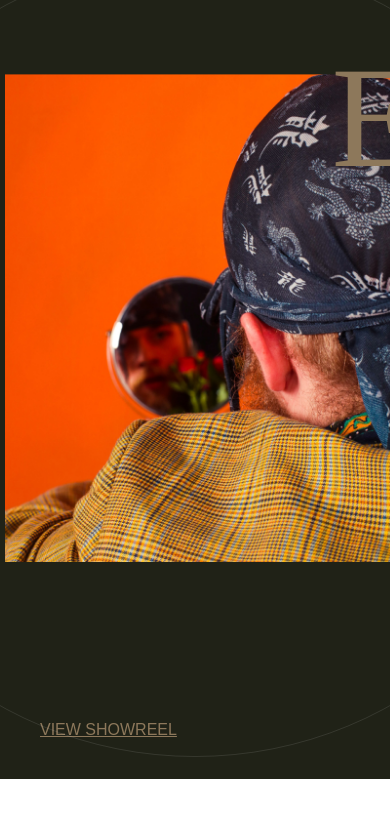
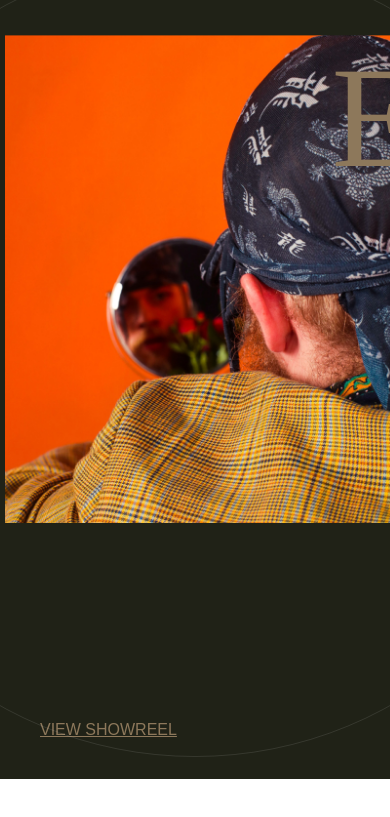
Before and after one commit to PIPKA2/PIPKA2.github.io, a plain HTML site: page cuero/index.html in a window 390 px wide. Shown: the part 65-882 px from the top of the page. After the commit the page ends 860 px from the top, so only its background shows below. Drawn offline with nearby package versions, Linux system fonts and the light colour scheme.

Commit message:
Update style.css

```diff
--- a/cuero/style.css
+++ b/cuero/style.css
@@ -152,6 +152,6 @@ img {
 		width: 100%;
 		position:absolute;
 		right: -5px;
-		margin-top: -40%
+		margin-top: -50%
 	}
 }
```
